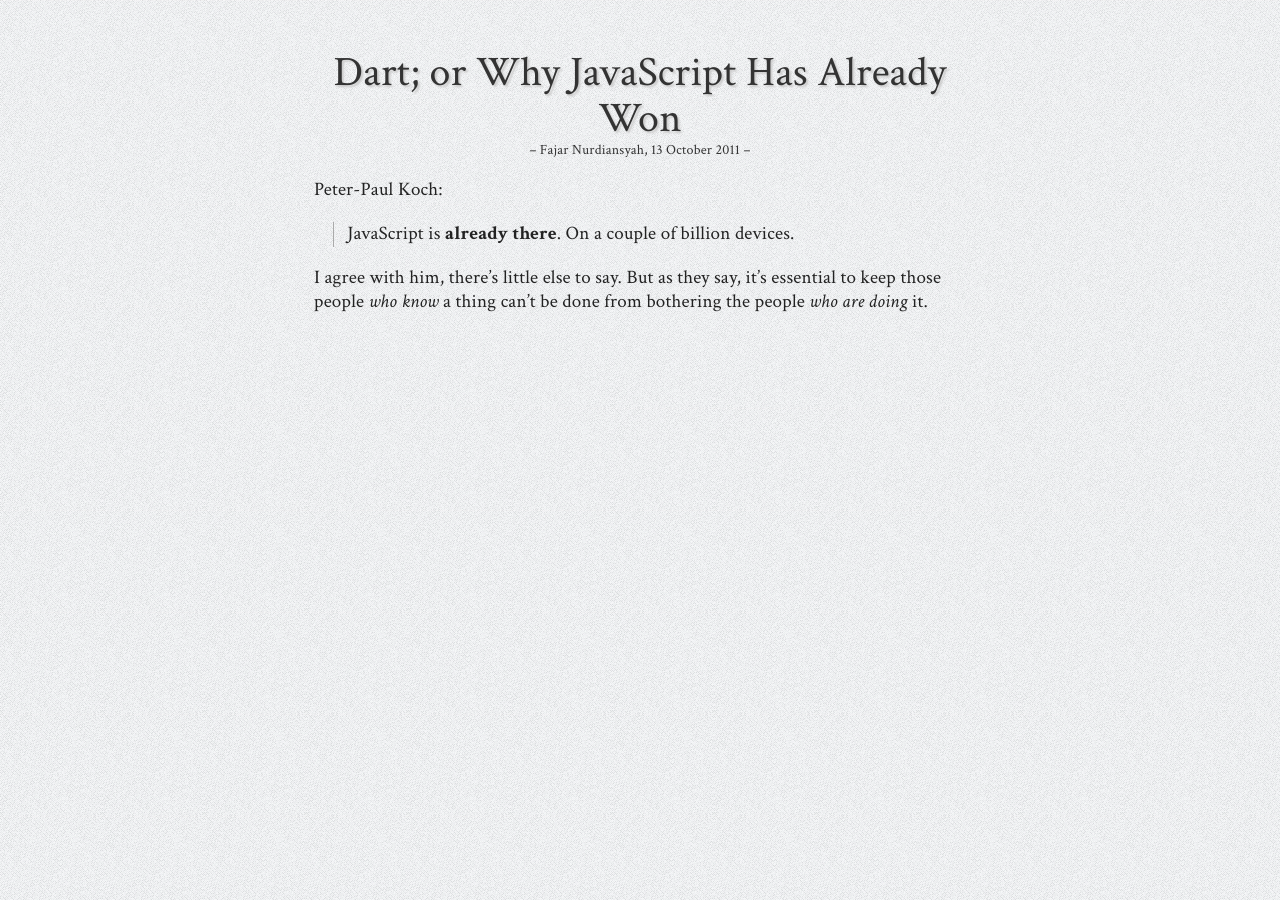
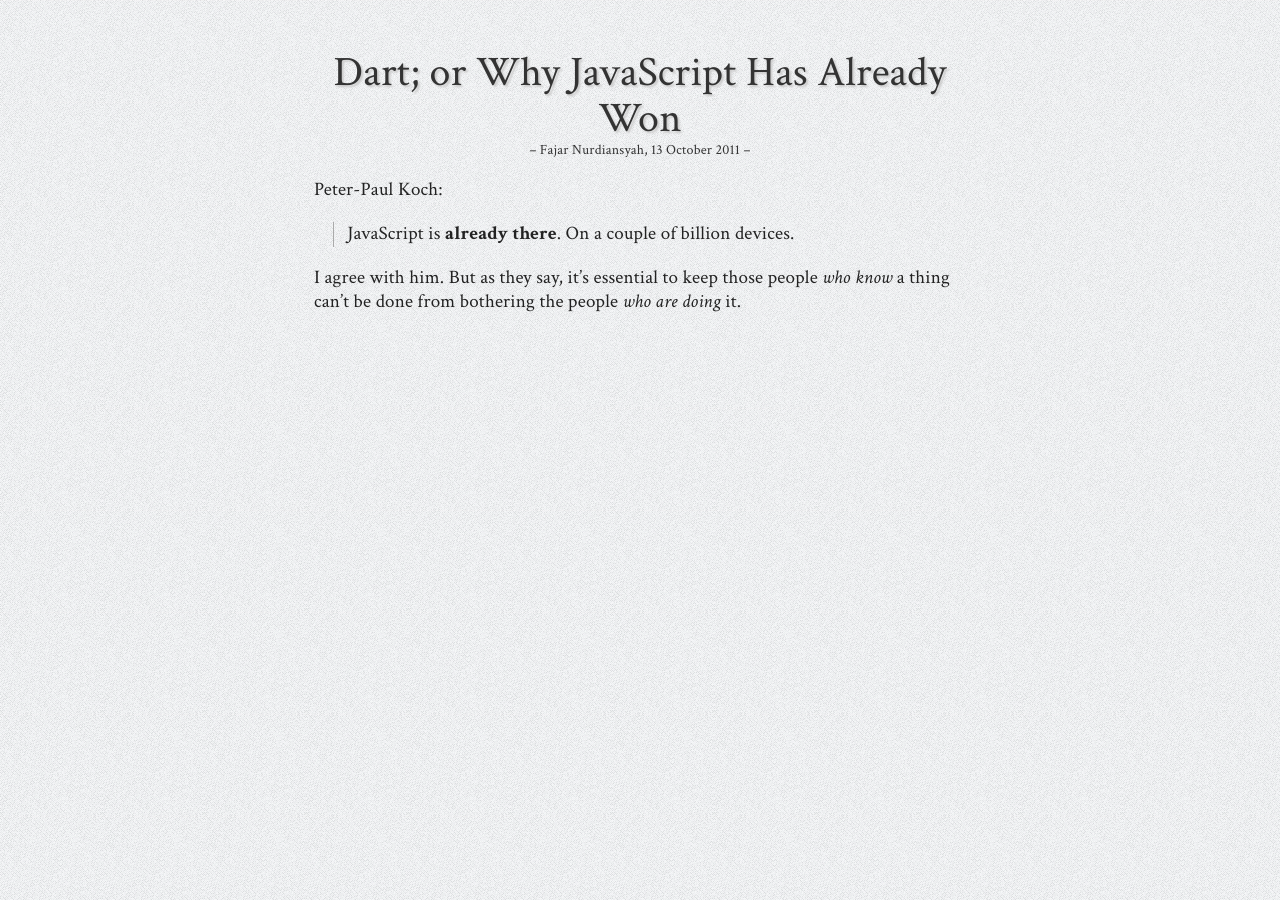
Before and after one commit to fajarnurdiansyah/fajarnurdiansyah.github.com, a Jekyll site: the page built from links/_posts/2011-10-13-dart-or-why-javascript-has-already-won.md, in a window 1280 px wide. Built offline with Jekyll 4.4.1, drawn with Linux system fonts in a browser that asks for light colours; Markdown is read by kramdown in place of the engine named in the settings.

Commit message:
A more coherent phrase

```diff
--- a/links/_posts/2011-10-13-dart-or-why-javascript-has-already-won.md
+++ b/links/_posts/2011-10-13-dart-or-why-javascript-has-already-won.md
@@ -10,4 +10,4 @@
 
 > JavaScript is **already there**. On a couple of billion devices.
 
-I agree with him, there's little else to say. But as they say, it's essential to keep those people *who know* a thing can't be done from bothering the people *who are doing* it.
+I agree with him. But as they say, it's essential to keep those people *who know* a thing can't be done from bothering the people *who are doing* it.
```
